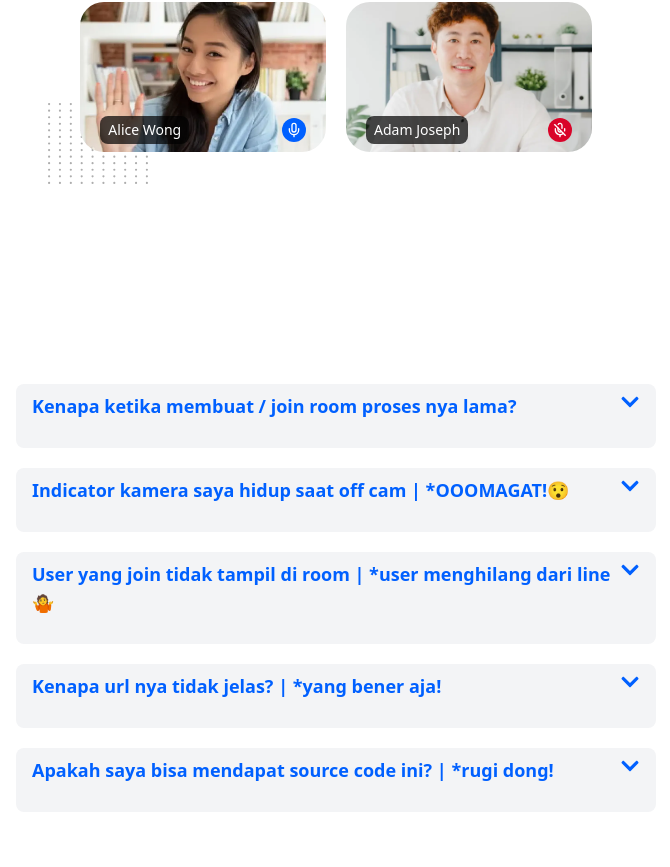
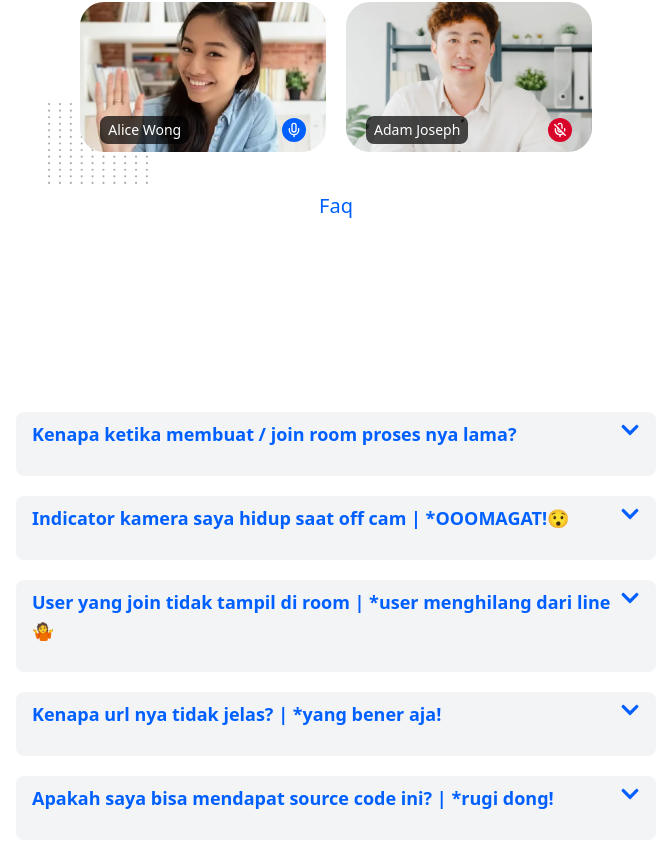
Before and after one commit to AmienulRana/meet-yuk, a Next.js app: page / in a window 1280 px wide. Shown: the part 3673-4540 px from the top of the page, without its empty margins (304-974 px from the left). Built offline with nearby package versions, Linux system fonts and the light colour scheme; no server answers.

Commit message:
add title faq in section faq

```diff
--- a/src/components/pages/home/Faq.tsx
+++ b/src/components/pages/home/Faq.tsx
@@ -32,6 +32,9 @@ const faqs = [
 
 export default function Faq(){
     return (
+      <div>
+        <h2 className="text-xl text-center text-primary mb-5">Faq</h2>
         <Accordion items={faqs}/>
+      </div>
     )
 }
```
